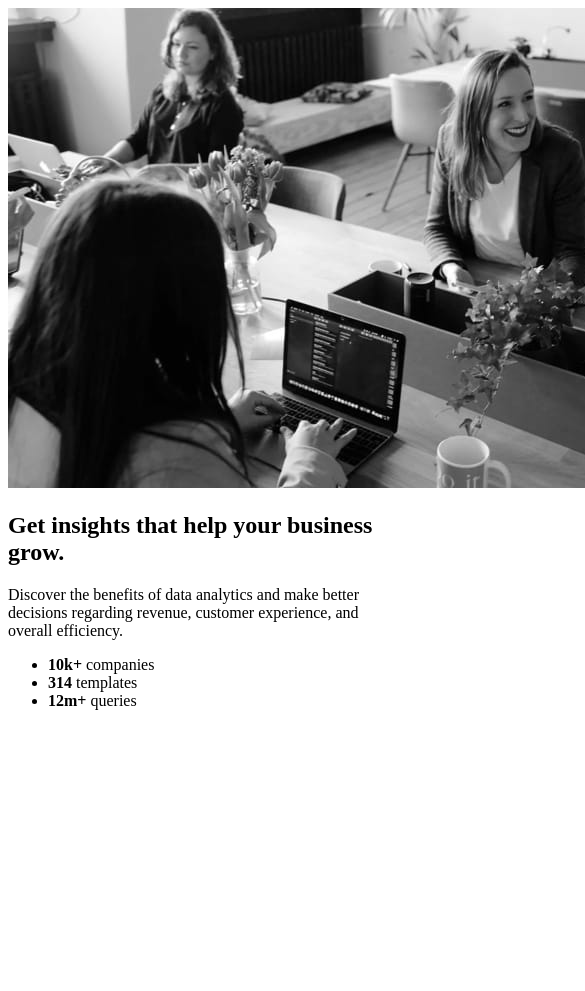
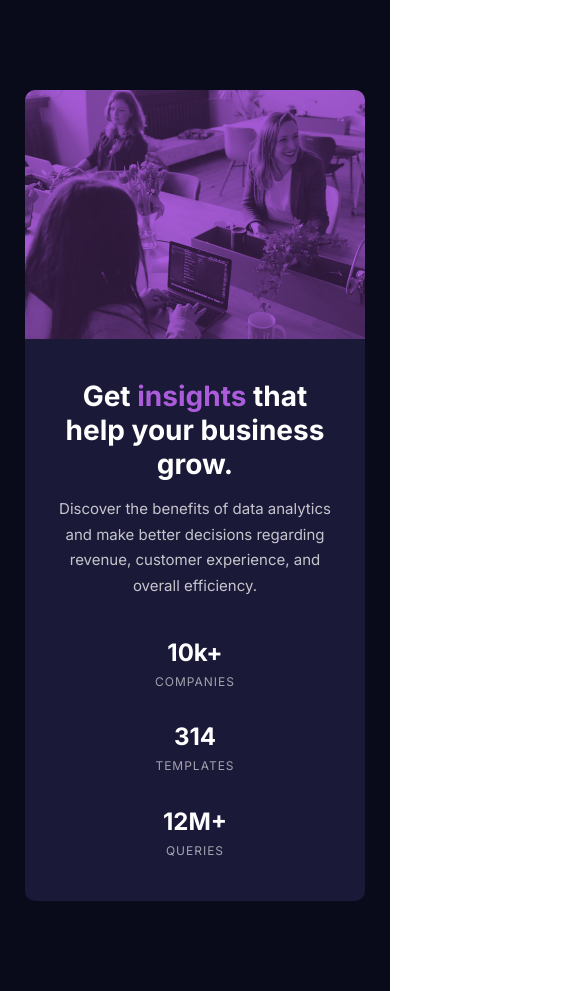
Before and after one commit to padawandr/fem-n-stats-preview, a website: page src/index.html in a window 390 px wide. Shown: the top 991 px of the page, 585 px wide, since content can reach past the window. Before the commit the page ends 844 px from the top, so only its background shows below. Drawn offline with Linux system fonts and the light colour scheme.

Commit message:
feat: add mobile first section styles

```diff
--- a/src/scss/style.scss
+++ b/src/scss/style.scss
@@ -0,0 +1,115 @@
+//===== PALETTE ==============================================================//
+$color-p-bg: hsl(233, 47%, 7%);
+$color-p-card: hsl(244, 38%, 16%);
+$color-p-accent: hsl(277, 64%, 61%);
+$color-n-title: hsl(0, 0%, 100%);
+$color-n-text: hsla(0, 0%, 100%, 0.75);
+$color-n-item: hsla(0, 0%, 100%, 0.6);
+
+//===== TYPOGRAPHY ===========================================================//
+%font-text {
+	color: $color-n-text;
+	font-size: 1.5rem;
+	font-weight: 400;
+	line-height: 1.7;
+}
+
+%font-title {
+	color: $color-n-title;
+	font-size: 2.8rem;
+	font-weight: 700;
+}
+
+//===== RESET ================================================================//
+* {
+	box-sizing: border-box;
+	margin: 0;
+	padding: 0;
+}
+
+:root {
+	font-family: 'Inter', sans-serif;
+	font-size: 62.5%;
+}
+
+//===== MAIN =================================================================//
+.main {
+	align-items: center;
+	background: $color-p-bg;
+	display: flex;
+	justify-content: center;
+	min-height: 100vh;
+	overflow: hidden;
+}
+
+//===== STATS ================================================================//
+.stats {
+	background: $color-p-card;
+	border-radius: 1rem;
+	display: grid;
+	justify-content: center;
+	margin: 9rem auto;
+	width: min(87%, 54rem);
+
+	&__image {
+		background: $color-p-accent;
+		border-radius: 1rem 1rem 0 0;
+		line-height: 0;
+	}
+
+	&__photo {
+		opacity: 75%;
+		mix-blend-mode: multiply;
+		width: 100%;
+	}
+
+	&__content {
+		padding: 4rem 3rem;
+		text-align: center;
+		max-width: 42rem;
+		margin: auto;
+	}
+
+	&__title {
+		@extend %font-title;
+
+		&--mod {
+			color: $color-p-accent;
+		}
+	}
+
+	&__text {
+		@extend %font-text;
+		margin-top: 1.5rem;
+	}
+
+	&__list {
+		display: grid;
+		gap: 3rem;
+		margin-top: 4rem;
+	}
+}
+
+.card {
+	list-style: none;
+
+	&:last-of-type {
+		text-transform: uppercase;
+	}
+
+	&__stat {
+		@extend %font-title;
+		display: block;
+		font-size: 2.4rem;
+	}
+
+	&__name {
+		@extend %font-text;
+		color: $color-n-item;
+		display: inline-block;
+		font-size: 1.2rem;
+		letter-spacing: .1rem;
+		margin-top: .5rem;
+		text-transform: uppercase;
+	}
+}
```
Also changed, not shown: src/css/style.css.
